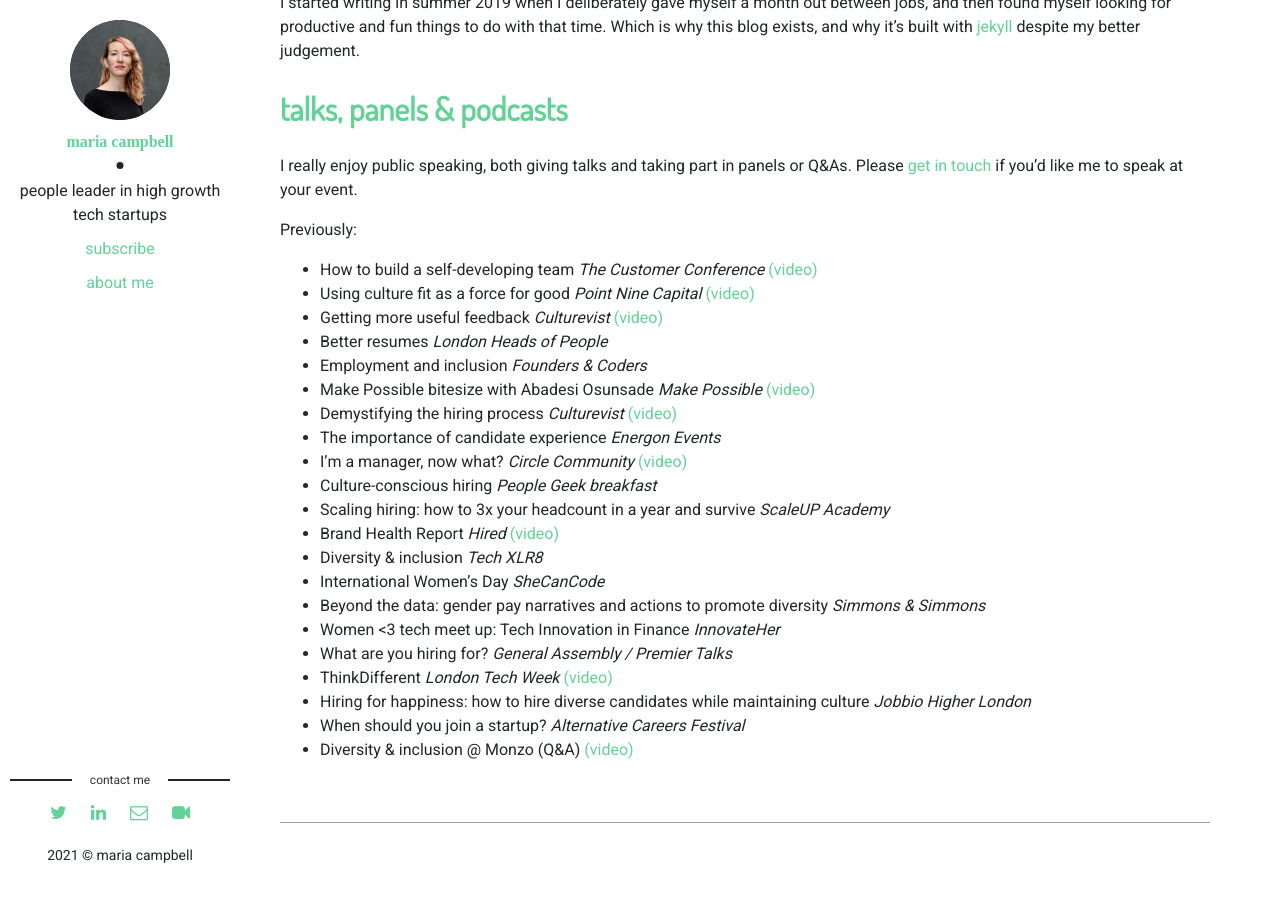
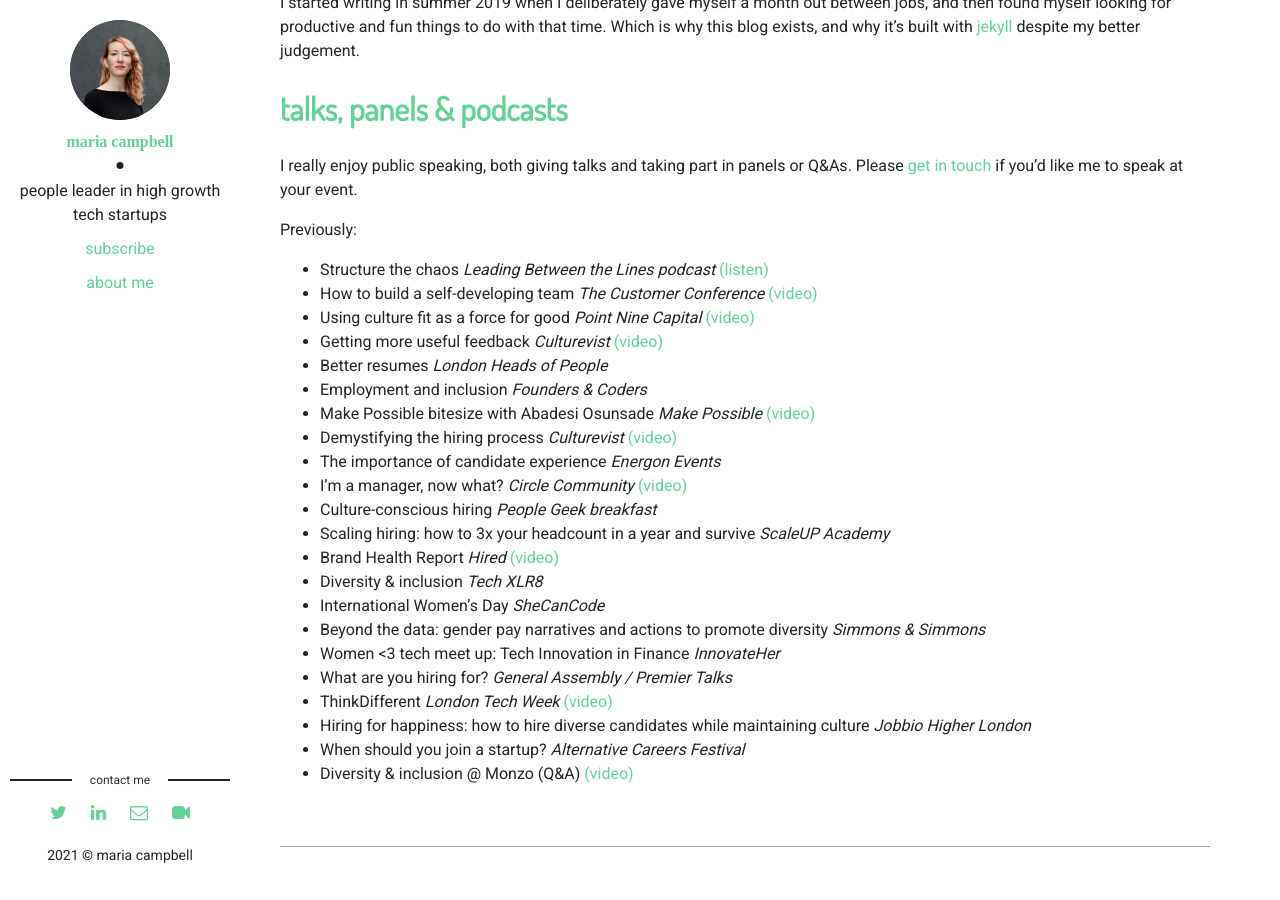
Before and after one commit to moyni/moyni.github.io, a Jekyll site: the page built from about.markdown, in a window 1280 px wide and 900 px high, scrolled down 858 px. Built offline with Jekyll 4.4.1, drawn with Linux system fonts in a browser that asks for light colours.

Commit message:
adding podcast

```diff
--- a/about.markdown
+++ b/about.markdown
@@ -21,6 +21,7 @@
 I really enjoy public speaking, both giving talks and taking part in panels or Q&As. Please [get in touch](mailto:hello@lowercaseopinions.com) if you'd like me to speak at your event.
 
 Previously:
+* Structure the chaos *Leading Between the Lines podcast* [(listen)](https://open.spotify.com/episode/4cD10BkIV2it1zsqvdkSTV)
 * How to build a self-developing team *The Customer Conference* [(video)](https://vimeo.com/565108949/e53f462ca1)
 * Using culture fit as a force for good *Point Nine Capital* [(video)](https://www.youtube.com/watch?v=1bDYnSaW2SM)
 * Getting more useful feedback *Culturevist* [(video)](https://community.culturevist.com/c/member-event-videos/getting-more-useful-feedback-maria-campbell)
```
